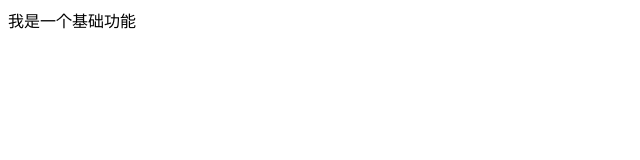
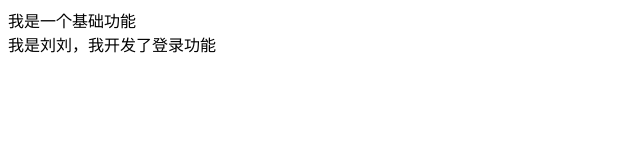
Before and after one commit to jiaoliu0111/myProject_1, a plain HTML site: page index.html in a window 1280 px wide. Shown: the whole page, without its empty margins (0-640 px from the left). Drawn offline with Linux system fonts and the light colour scheme.

Commit message:
我是刘刘，我开发了登录功能

```diff
--- a/index.html
+++ b/index.html
@@ -8,5 +8,7 @@
 </head>
 <body>
   <div>我是一个基础功能</div>
+
+  <div>我是刘刘，我开发了登录功能</div>
 </body>
 </html>
```
